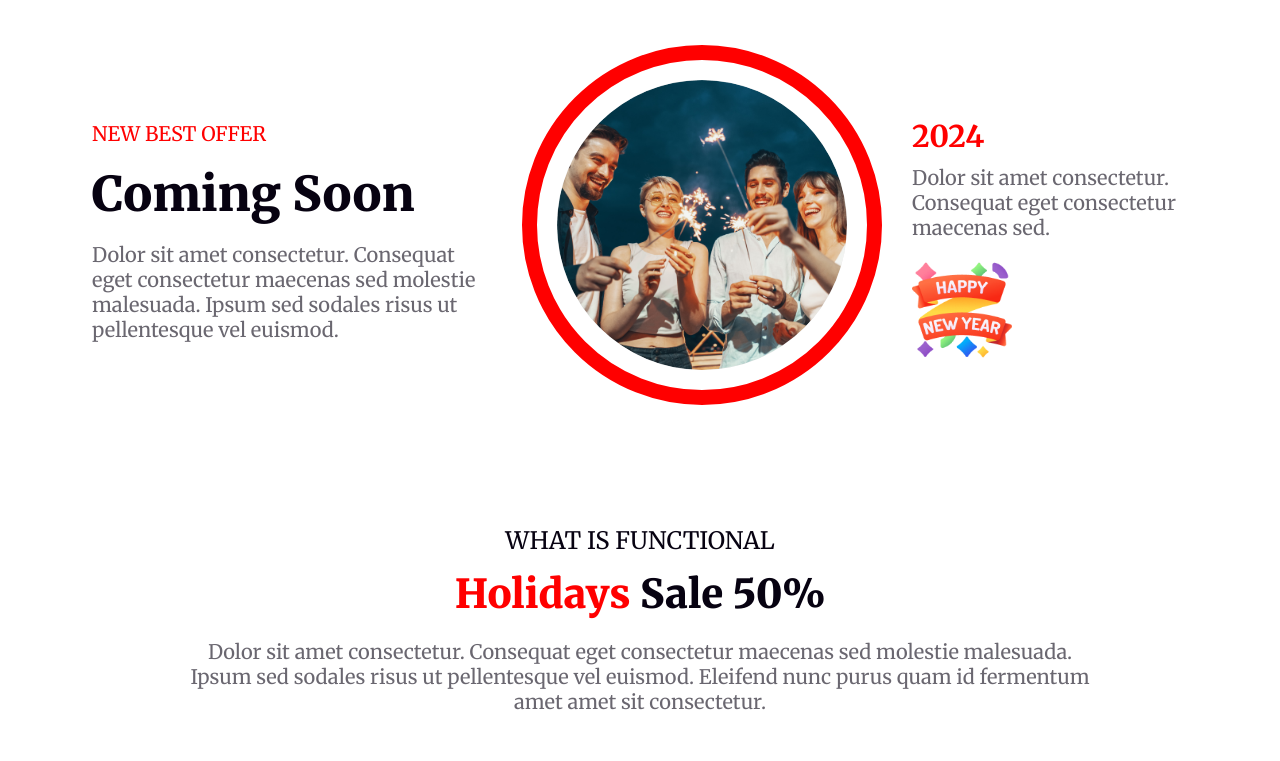
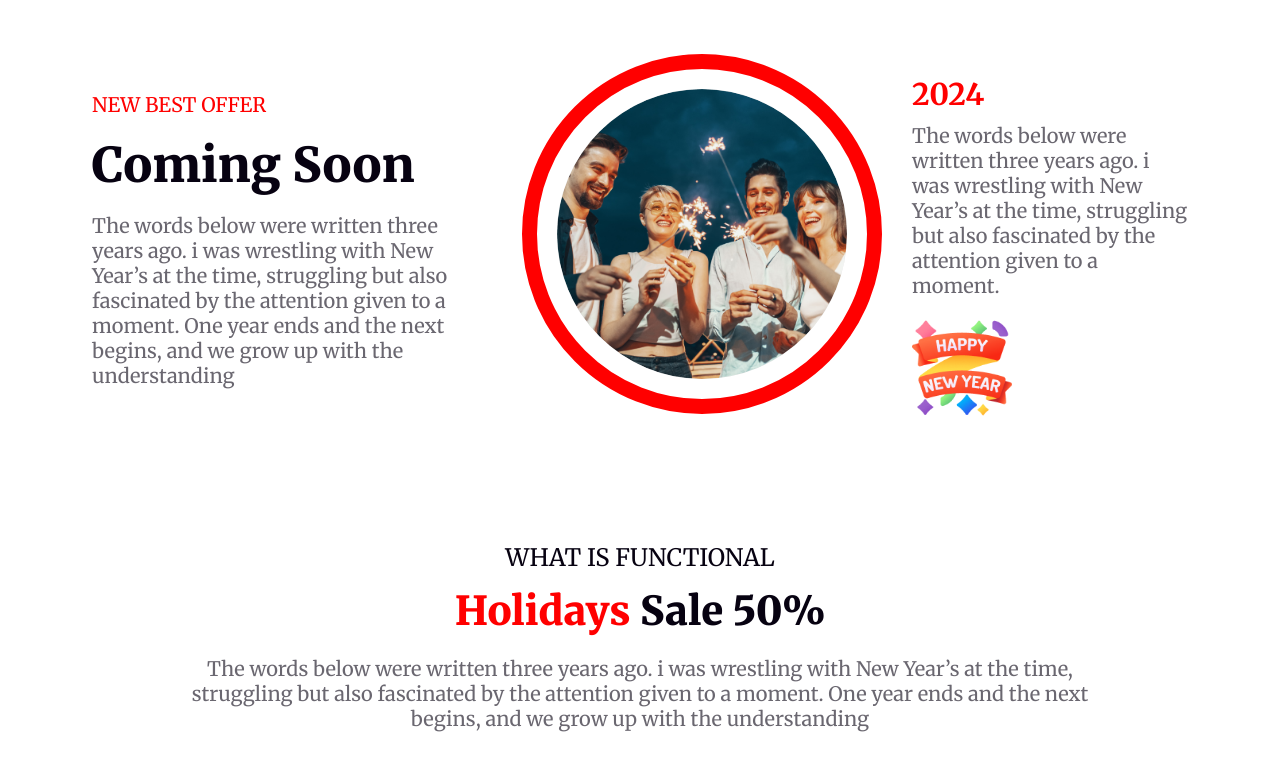
Before and after one commit to RabbyHasanSaref/B9A1-New-Year-New-Mission, a plain HTML site: page index.html in a window 1280 px wide. Shown: the part 2740-3501 px from the top of the page. Drawn offline with Linux system fonts and the light colour scheme.

Commit message:
first commit

```diff
--- a/index.html
+++ b/index.html
@@ -44,7 +44,7 @@
                 <div class="party-text">
                     <div class="year-title">
                         <h2>Welcome to midnight party</h2>
-                        <p>Dolor sit amet consectetur. Consequat eget consectetur maecenas sed molestie malesuada. Ipsum sed sodales risus ut pellentesque vel euismod. </p>
+                        <p>The words below were written three years ago. i was wrestling with New Year’s at the time, struggling but also fascinated by the attention given to a moment. One year ends and the next begins, and we grow up with the understanding that it’s cause for celebration.</p>
                         <p class="join-btn">Join Now</p>
                     </div>
                     <div class="year-24">
@@ -72,7 +72,7 @@
                 <div class="hot-1">
                     <h5>NEW BEST OFFER</h5>
                     <h3>Coming Soon</h3>
-                    <p>Dolor sit amet consectetur. Consequat eget consectetur maecenas sed molestie malesuada. Ipsum sed sodales risus ut pellentesque vel euismod. </p>
+                    <p>The words below were written three years ago. i was wrestling with New Year’s at the time, struggling but also fascinated by the attention given to a moment. One year ends and the next begins, and we grow up with the understanding</p>
                 </div>
                 <div class="hot-2">
                     <div class="hot-img">
@@ -81,7 +81,7 @@
                 </div>
                 <div class="hot-3">
                     <h3>2024</h3>
-                    <p>Dolor sit amet consectetur. Consequat eget consectetur maecenas sed.</p>
+                    <p>The words below were written three years ago. i was wrestling with New Year’s at the time, struggling but also fascinated by the attention given to a moment.</p>
                     <img src="./images/Group 96.png" alt="">
                 </div>
             </div>
@@ -92,8 +92,7 @@
             <div class="holi-text">
                 <h5>WHAT IS FUNCTIONAL</h5>
                 <h2><span>Holidays</span> Sale 50%</h2>
-                <p>Dolor sit amet consectetur. Consequat eget consectetur maecenas sed
-                    molestie malesuada. Ipsum sed sodales risus ut pellentesque vel euismod. Eleifend nunc purus quam id fermentum amet amet sit consectetur.</p>
+                <p>The words below were written three years ago. i was wrestling with New Year’s at the time, struggling but also fascinated by the attention given to a moment. One year ends and the next begins, and we grow up with the understanding</p>
             </div>
             <div class="holi-img1">
 
@@ -113,7 +112,7 @@
             <div class="portfolio-text">
                 <h5>THE BEST GIFTS</h5>
                 <h2>Our Awesome Portfolio</h2>
-                <p>Dolor sit amet consectetur. Consequat eget consectetur maecenas sed molestie malesuada. Ipsum sed sodales risus ut pellentesque vel euismod. </p>
+                <p>The words below were written three years ago. i was wrestling with New Year’s at the time, struggling but also fascinated by the attention given to a moment. One year ends and the next begins, and we grow up with the understanding</p>
             </div>
             <div class="portfolio-img">
                 <div class="itme">
@@ -147,7 +146,7 @@
                     </div>
                     <div class="news-leter-text">
                         <h2>Subscribe Newsletter</h2>
-                        <p>Dolor sit amet consectetur. Consequat eget consectetur maecenas sed molestie malesuada. Ipsum sed sodales risus ut pellentesque vel euismod. </p>
+                        <p>The words below were written three years ago. i was wrestling with New Year’s at the time, struggling but also fascinated by the attention given to a moment.</p>
                     </div>
                     <div class="news-leter-input">
                         <form action="">
```
